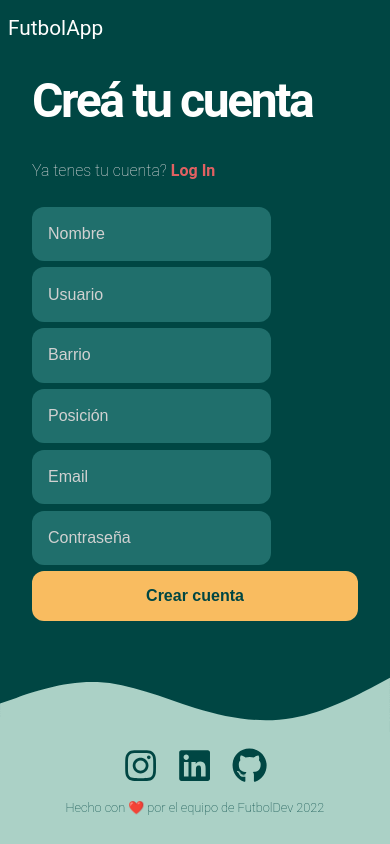
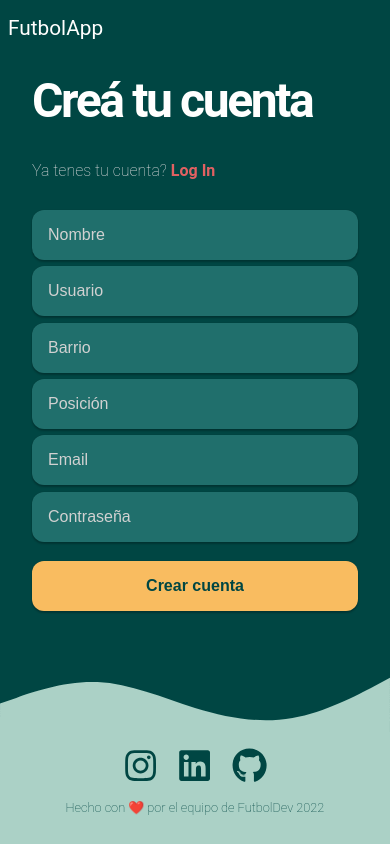
Before and after one commit to macbenites/pg-frontend, a React (Create React App) app: page /signin in a window 390 px wide. Built offline with nearby package versions, Linux system fonts and the light colour scheme.

Commit message:
Modify responsive Login / SignIn

```diff
--- a/src/Components/Login.jsx
+++ b/src/Components/Login.jsx
@@ -7,8 +7,10 @@ import {
   BtnFacebook,
   BtnApple,
   ErrorMessage,
+  ContainerInput,
+  Bar,
+  Error,
 } from "../Styles/Login.js";
-import { InputUser, InputPassword } from "../Styles/reusable/ContainerInput";
 import { InputForm } from "../Styles/reusable/Input";
 import FacebookLogin from "react-facebook-login";
 import GoogleLogin from "react-google-login";
@@ -43,14 +45,20 @@ export default function Login() {
   const componentClicked = () => {
     console.log("logueado");
   };
-
+  console.log(errors);
   return (
     <div>
       <Logo />
       <LoginDiv>
         <h4>Ingresa a tu cuenta</h4>
+        {Object.entries(errors).length > 0 && (
+          <Error>
+            <ErrorMessage>{errors?.username?.message}</ErrorMessage>
+            <ErrorMessage>{errors?.password?.message}</ErrorMessage>
+          </Error>
+        )}
         <form onSubmit={handleSubmit(onSubmit)}>
-          <InputUser>
+          <ContainerInput>
             <InputForm
               type="text"
               name="username"
@@ -59,17 +67,15 @@ export default function Login() {
               {...register("username", {
                 required: {
                   value: true,
-                  message: "** Campo requerido",
+                  message: "Usuario requerido",
                 },
                 pattern: {
                   value: /^[a-zA-Z0-9_-]{4,20}$/,
-                  message: "** El formato del usuario ingresado no es correcto",
+                  message: "El formato del usuario ingresado no es correcto",
                 },
               })}
             />
-            <ErrorMessage>{errors?.username?.message}</ErrorMessage>
-          </InputUser>
-          <InputPassword>
+            {/* <ErrorMessage>{errors?.username?.message}</ErrorMessage> */}
             <InputForm
               type="password"
               name="password"
@@ -77,22 +83,24 @@ export default function Login() {
               {...register("password", {
                 required: {
                   value: true,
-                  message: "** Campo requerido",
+                  message: "Contraseña requerido",
                 },
                 pattern: {
                   value: /^.{6,12}$/,
                   message:
-                    "** La contraseña debe contener entre 4 y 12 caracteres",
+                    "La contraseña debe contener entre 4 y 12 caracteres",
                 },
               })}
               autoComplete="off"
             />
-            <ErrorMessage>{errors?.password?.message}</ErrorMessage>
-          </InputPassword>
+            {/* <ErrorMessage>{errors?.password?.message}</ErrorMessage> */}
+
             <BtnLogIn primary type="submit">
               Ingresar
             </BtnLogIn>
-          <span>/</span>
+          </ContainerInput>
+          <Bar>/</Bar>
+          <ContainerInput>
             <BtnGoogle>
               <GoogleLogin
                 clientId="742910100228-bf1uk5tddd041i1fvd8bjcg77fk7qkmo.apps.googleusercontent.com"
@@ -114,6 +122,7 @@ export default function Login() {
               />
             </BtnFacebook>
             <BtnApple type="button">Apple</BtnApple>
+          </ContainerInput>
         </form>
       </LoginDiv>
     </div>
--- a/src/Components/SignIn.jsx
+++ b/src/Components/SignIn.jsx
@@ -4,14 +4,8 @@ import { useNavigate } from "react-router-dom";
 import Logo from "./Logo";
 import { SignInDiv, LinkToSignIn, BtnSignIn } from "../Styles/SignIn";
 import { InputForm } from "../Styles/reusable/Input";
-import {
-  InputUser,
-  InputName,
-  InputBarrio,
-  InputPosition,
-  InputEmail,
-  InputPassword,
-} from "../Styles/reusable/ContainerInput";
+// import { ErrorMessage, Error } from "../Styles/Login.js";
+
 function SignIn() {
   // const dispatch = useDispatch()
   const navigate = useNavigate();
@@ -66,8 +60,14 @@ function SignIn() {
         <h5>
           Ya tenes tu cuenta?<LinkToSignIn to="/login"> Log In</LinkToSignIn>
         </h5>
+        {/* {Object.entries(errors).length > 0 && (
+          <Error>
+            <ErrorMessage>{errors?.username?.message}</ErrorMessage>
+            <ErrorMessage>{errors?.password?.message}</ErrorMessage>
+          </Error>
+        )} */}
         <form>
-          <InputName>
+          <div>
             <InputForm
               type="text"
               autoComplete="off"
@@ -76,8 +76,6 @@ function SignIn() {
               onChange={(e) => handleChange(e)}
               placeholder="Nombre"
             />
-          </InputName>
-          <InputUser>
             <InputForm
               type="text"
               autoComplete="off"
@@ -86,8 +84,8 @@ function SignIn() {
               onChange={(e) => handleChange(e)}
               placeholder="Usuario"
             />
-          </InputUser>
-          <InputBarrio>
+          </div>
+          <div>
             <InputForm
               type="text"
               autoComplete="off"
@@ -96,8 +94,6 @@ function SignIn() {
               onChange={(e) => handleChange(e)}
               placeholder="Barrio"
             />
-          </InputBarrio>
-          <InputPosition>
             <InputForm
               type="text"
               autoComplete="off"
@@ -106,8 +102,7 @@ function SignIn() {
               onChange={(e) => handleChange(e)}
               placeholder="Posición"
             />
-          </InputPosition>
-          <InputEmail>
+          </div>
           <InputForm
             type="email"
             autoComplete="off"
@@ -116,8 +111,6 @@ function SignIn() {
             onChange={(e) => handleChange(e)}
             placeholder="Email"
           />
-          </InputEmail>
-          <InputPassword>
           <InputForm
             type="password"
             autoComplete="off"
@@ -126,7 +119,6 @@ function SignIn() {
             onChange={(e) => handleChange(e)}
             placeholder="Contraseña"
           />
-          </InputPassword>
           <BtnSignIn
             primary
             type="submit"
--- a/src/GlobalStyles.js
+++ b/src/GlobalStyles.js
@@ -9,6 +9,7 @@ export const GlobalStyles = createGlobalStyle`
     --tertiary : #e16162;
     --Links : #f9bc60;
     --text-color : #fffffe;
+    --stroke : #001e1d;
 
 
 }
--- a/src/Styles/Login.js
+++ b/src/Styles/Login.js
@@ -2,17 +2,37 @@ import styled from "styled-components";
 import { Button } from "../Styles/reusable/Button";
 
 export const BtnGoogle = styled.div`
-  margin: auto;
-  grid-area: google;
+  button {
+    width: 100%;
+    background-color: red;
+    display: inline-flex;
+    align-items: center;
+    font-weight: 500;
+    font-size: 14px;
+    padding: 1rem;
+    height: 3.5rem;
+  }
 `;
 
 export const BtnFacebook = styled.div`
-  margin: auto;
-  grid-area: facebook;
+  button {
+    width: 100%;
+    display: inline-flex;
+    align-items: center;
+    font-size: 14px;
+    padding: 1rem;
+    text-transform: lowercase;
+    font-weight: 500;
+
+    height: 3.5rem;
+    border-radius: 0.75rem;
+    box-shadow: rgb(0 0 0 / 24%) 0px 2px 2px 0px,
+      rgb(0 0 0 / 24%) 0px 0px 1px 0px;
+  }
 `;
 
 export const BtnApple = styled(Button)`
-  grid-area: apple;
+  width: 100%;
 `;
 
 export const LoginDiv = styled.div`
@@ -23,56 +43,58 @@ export const LoginDiv = styled.div`
     font-weight: 700;
     letter-spacing: -0.05em;
     font-size: 3rem;
-    margin: 2rem 0;
+    margin: 1rem 0;
     color: var(--text-color);
   }
 
   form {
-    display: grid;
-    grid-gap: 2rem;
-    grid-template-columns: 1fr;
-    grid-template-rows: auto;
-    grid-template-areas:
-      "username"
-      "password"
-      "btnlogin"
-      "icon"
-      "google"
-      "facebook"
-      "apple";
-  }
-  span {
     display: flex;
-    justify-content: center;
-    align-items: center;
-    grid-area: icon;
-    font-size: 2rem;
-    font-weight: 700;
-    padding: 1rem 0;
-    color: var(--text-color);
+    flex-direction: column;
+    gap: 1rem;
   }
 
   @media (min-width: 620px) {
     margin: 0 auto;
     max-width: 600px;
+
     form {
-      grid-gap: 0.5rem;
-      grid-template-columns: 1fr 20% 1fr;
-      grid-template-rows: auto;
-      grid-template-areas:
-        "username icon google"
-        "password icon facebook"
-        "btnlogin icon apple";
+      display: flex;
+      flex-direction: row;
+      justify-content: space-between;
+      gap: 1rem;
     }
   }
 `;
 
 export const BtnLogIn = styled(Button)`
-  grid-area: btnlogin;
   width: 100%;
 `;
 
-export const ErrorMessage = styled.p`
-  font-size: 1rem;
-  color: var(--tertiary);
+export const ErrorMessage = styled.div`
+  font-size: 0.9rem;
+  margin: 0.2rem 0;
+  color: var(--text-color);
 `;
+export const Bar = styled.div`
+  margin: auto;
+  font-size: 2rem;
+  font-weight: 700;
+  color: var(--text-color);
+  padding: 1rem;
+`;
+
+export const ContainerInput = styled.div`
+  width: 100%;
+  display: flex;
+  flex-direction: column;
+  justify-content: space-between;
+  gap: 1rem;
+`;
+
+export const Error = styled.div`
+  position: relative;
+  border-radius: 0.75rem;
+  padding: 0.5rem;
+  margin-bottom: 2rem;
+  border: 2px solid var(--text-color);
+`;
--- a/src/Styles/SignIn.js
+++ b/src/Styles/SignIn.js
@@ -1,23 +1,17 @@
 import styled from "styled-components";
-import { InputForm } from "../Styles/reusable/Input";
 import { LinkTo } from "../Styles/reusable/LinkTo";
 import { Button } from "../Styles/reusable/Button";
 
 export const SignInDiv = styled.div`
   padding: 0 2rem;
+  input {
+    margin: 0.2rem 0;
+  }
   form {
-    display: grid;
-    grid-gap: 0.4rem;
-    grid-template-columns: 1fr;
-    grid-template-rows: auto;
-    grid-template-areas:
-      "name"
-      "username"
-      "barrio"
-      "position"
-      "email"
-      "password"
-      "button";
+    div {
+      display: flex;
+      flex-direction: column;
+    }
   }
 
   h4 {
@@ -39,21 +33,17 @@ export const SignInDiv = styled.div`
     margin: 0 auto;
     max-width: 500px;
     form {
-      grid-template-columns: repeat(2, 1fr);
-      grid-template-areas:
-        "name username"
-        "barrio position"
-        "email email"
-        "password password"
-        "button button";
+      div {
+        gap: 0.4rem;
+        flex-direction: row;
+      }
     }
   }
 `;
 
-
 export const BtnSignIn = styled(Button)`
   width: 100%;
-  grid-area: button;
+  margin-top: 1rem;
 `;
 
 export const LinkToSignIn = styled(LinkTo)`
--- a/src/Styles/reusable/Button.js
+++ b/src/Styles/reusable/Button.js
@@ -1,16 +1,19 @@
 import styled, { css } from "styled-components";
 
 export const Button = styled.button`
-  display: inline-block;
+  display: flex;
+  justify-content: center;
+  align-items: center;
   font-size: 1rem;
   font-weight: 800;
   border-radius: 0.75rem;
-  padding: 1rem 0;
+  padding: 1rem;
   width: 10rem;
   background-color: var(--tertiary);
   color: var(--text-color);
   border: none;
   cursor: pointer;
+  box-shadow: rgb(0 0 0 / 24%) 0px 2px 2px 0px, rgb(0 0 0 / 24%) 0px 0px 1px 0px;
   transition: all 0.2s ease-in-out;
   :hover {
     background-color: #e57676;
--- a/src/Styles/reusable/ContainerInput.js
+++ /dev/null
@@ -1,26 +0,0 @@
-import styled from "styled-components";
-
-
-export const InputName = styled.div`
-  grid-area: name;
-`;
-
-export const InputUser = styled.div`
-  grid-area: username;
-`;
-
-export const InputBarrio = styled.div`
-  grid-area: barrio;
-`;
-
-export const InputPosition = styled.div`
-  grid-area: position;
-`;
-
-export const InputEmail = styled.div`
-  grid-area: email;
-`;
-
-export const InputPassword = styled.div`
-  grid-area: password;
-`;
--- a/src/Styles/reusable/Input.js
+++ b/src/Styles/reusable/Input.js
@@ -3,13 +3,15 @@ import styled from "styled-components";
 export const InputForm = styled.input`
   background-color: var(--primary-light);
   border: none;
-  padding: 0.2rem 1rem;
+  padding: 1rem;
   border-radius: 0.75rem;
-  height: 3rem;
+  width: -webkit-fill-available;
   border-style: none;
+  height: auto;
   outline: none;
   font-size: 1rem;
   color: var(--text-color);
+  box-shadow: rgb(0 0 0 / 24%) 0px 2px 2px 0px, rgb(0 0 0 / 24%) 0px 0px 1px 0px;
   ::placeholder {
     color: #d1d1d1;
   }
```
Lines whose indentation alone changed are shown as unchanged.
